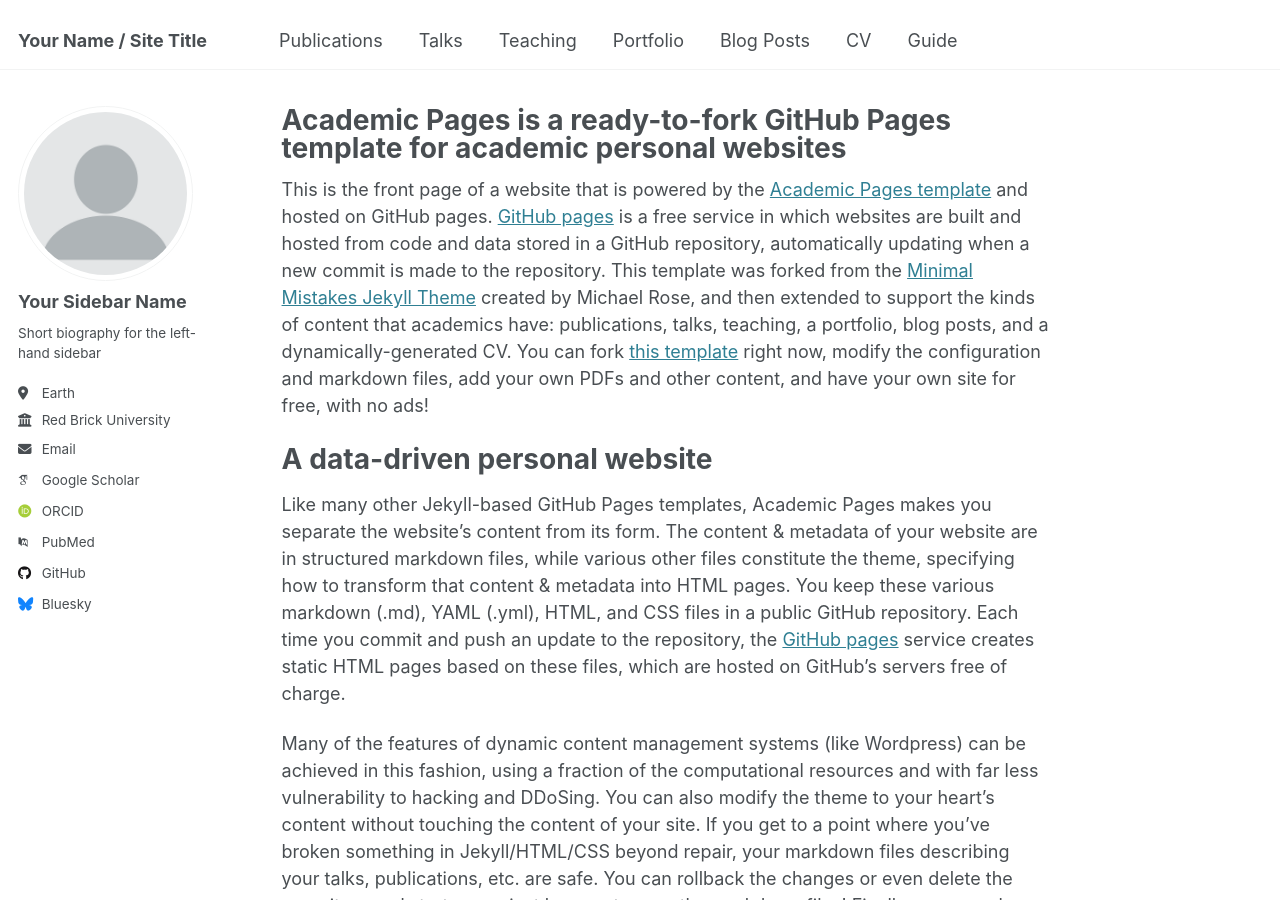
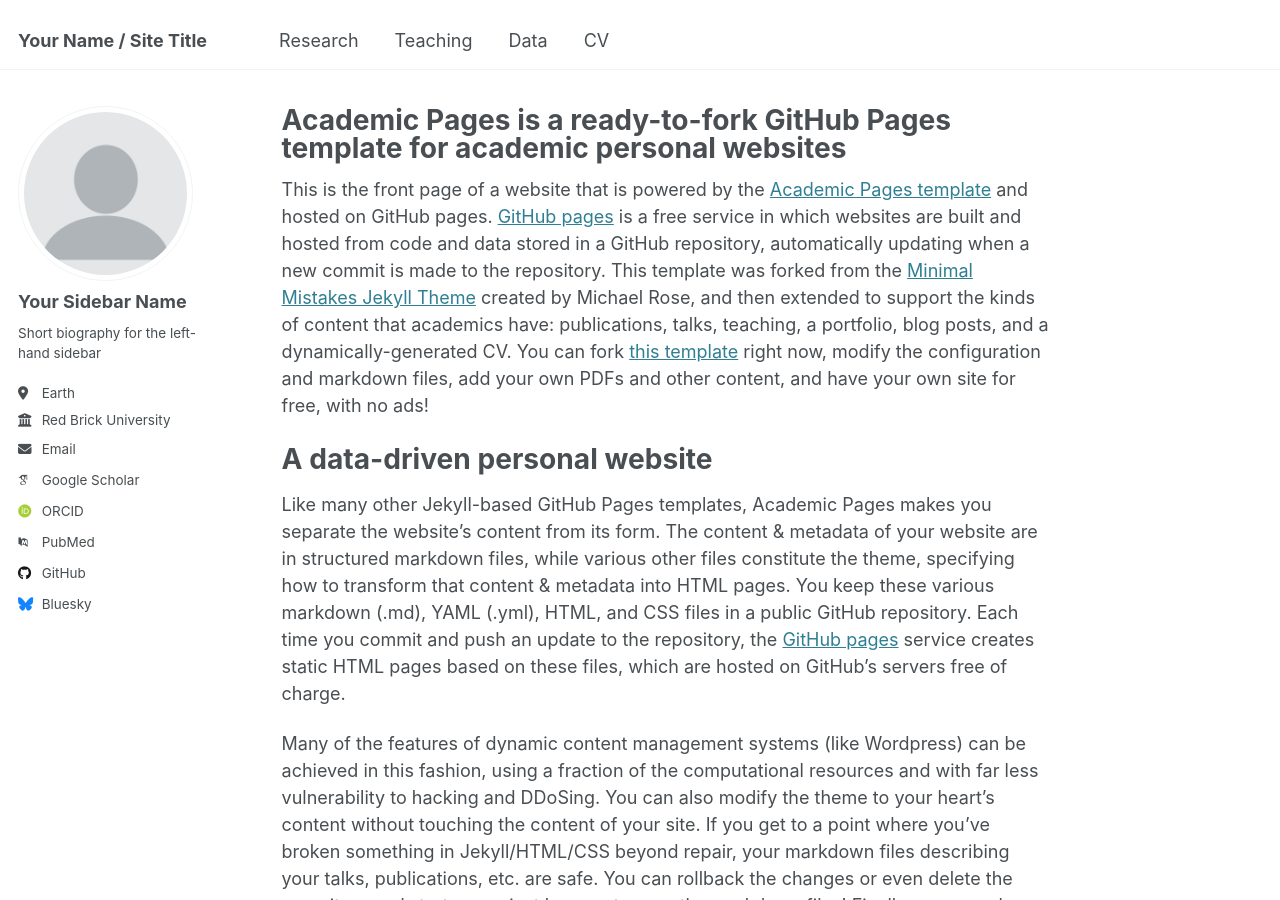
Before and after one commit to adajohnson-kanu/hold, a Jekyll site: the page built from _pages/about.md, in a window 1280 px wide and 900 px high. Built offline with Jekyll 4.4.1, drawn with Linux system fonts in a browser that asks for light colours; some web fonts are replaced.

Commit message:
Update navigation.yml

```diff
--- a/_data/navigation.yml
+++ b/_data/navigation.yml
@@ -5,23 +5,14 @@
 # prevent it from being included in the site.
 
 main:
-  - title: "Publications"
-    url: /publications/
-
-  - title: "Talks"
-    url: /talks/
+  - title: "Research"
+    url: /Research/
 
   - title: "Teaching"
     url: /teaching/
 
-  - title: "Portfolio"
-    url: /portfolio/
-
-  - title: "Blog Posts"
-    url: /year-archive/
+  - title: "Data"
+    url: /data/
 
   - title: "CV"
     url: /cv/
-
-  - title: "Guide"
-    url: /markdown/
```
